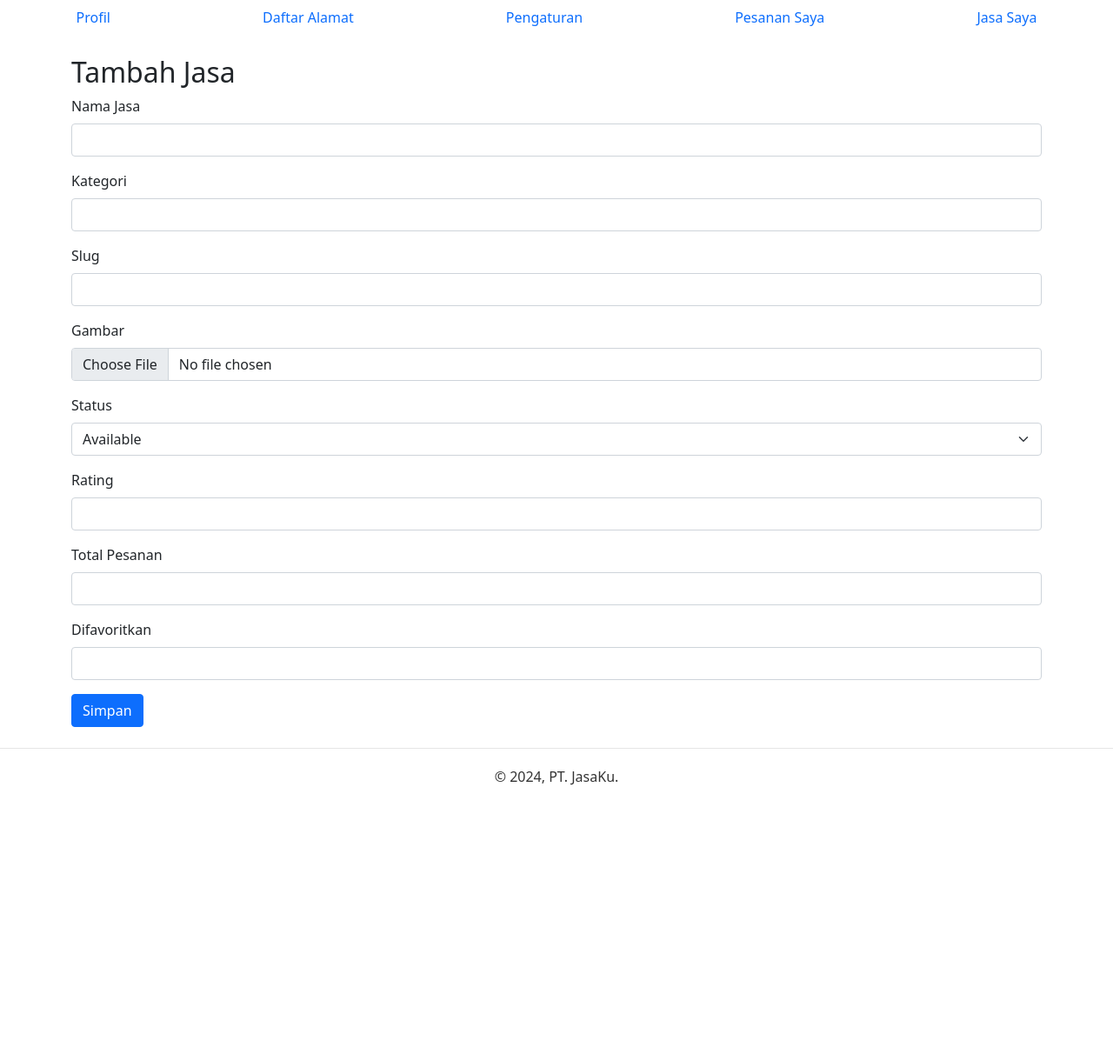
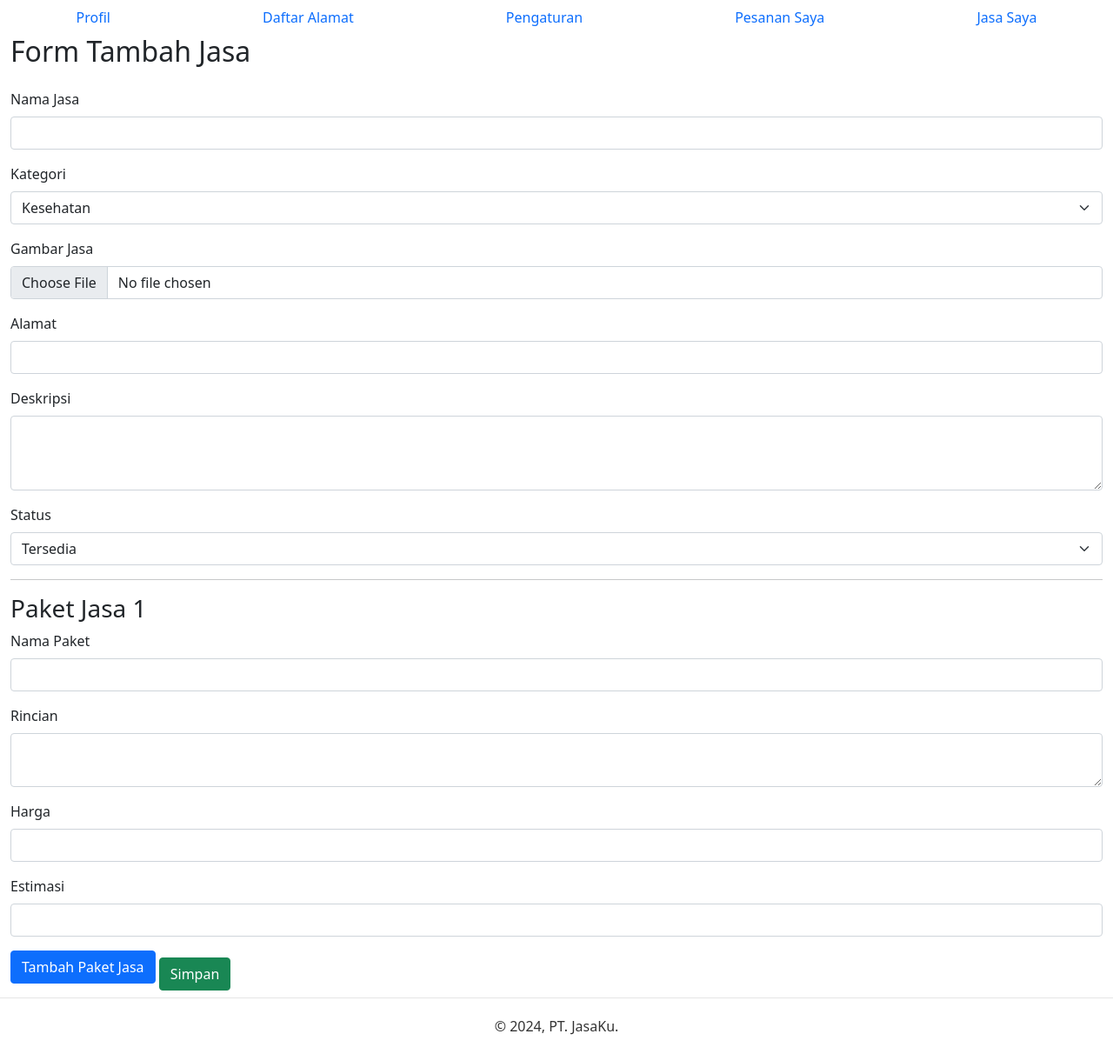
Before and after one commit to Erdeatha/JasaKu, a CodeIgniter 4 app: the page made by app/Views/jasa/tambah.php in a window 1280 px wide. Shown: the part 57-1269 px from the top of the page at 87% size. Before the commit the page ends 960 px from the top, so only its background shows below. Run offline with PHP 8.4 and a stand-in for CodeIgniter, Linux system fonts and the light colour scheme; the template is opened without the code that fills it, so the values that code supplies are empty; some libraries are stand-ins or nearby versions.

Commit message:
fix profil, add jasa

```diff
--- a/app/Config/Routes.php
+++ b/app/Config/Routes.php
@@ -40,6 +40,8 @@ $routes->get('/pesananSaya', 'PesananController::pesananSaya');
 $routes->post('/pesanan/cancel/(:num)', 'PesananController::cancel/$1');
 
 $routes->get('/jasaSaya', 'Jasa\Jasa::index');
+$routes->get('jasa', 'Jasa\Jasa::index');
+
 
 $routes->get('/profil', 'User\Profil::index');
 $routes->post('/profil/uploadFoto', 'User\Profil::uploadFoto');
@@ -48,4 +50,6 @@ $routes->post('/profil/update/(:num)', 'User\Profil::update/$1');
 $routes->get('/jasa/tambah', 'Jasa\Jasa::tambah');
 $routes->post('/jasa/tambah', 'Jasa\Jasa::tambah');
 
+$routes->delete('/jasa/hapus/(:num)', 'Jasa\Jasa::hapus/$1');
+
 $routes->get('/logout', 'Login::logout');
--- a/app/Controllers/User/Profil.php
+++ b/app/Controllers/User/Profil.php
@@ -93,7 +93,7 @@ class Profil extends BaseController
                 unlink(ROOTPATH . 'public/assets/images/profile/' . $oldPhoto);
             }
         } else {
-            $newName = $this->request->getVar('foto_profil_lama');
+            $newName = $this->request->getVar('foto_profil_lama') ?: null;
         }
 
         // Save profile data to database
--- a/app/Views/jasa/tambah.php
+++ b/app/Views/jasa/tambah.php
@@ -2,47 +2,104 @@
 
 <?= $this->section('content'); ?>
 
-<div class="container py-4">
-    <h2>Tambah Jasa</h2>
-    <form action="/jasa/tambah" method="post" enctype="multipart/form-data">
-        <?= csrf_field(); ?>
+<div class="container-fluid" style="min-height: 100vh">
+    <div class="d-flex justify-content-between align-items-center mb-3">
+        <h2>Form Tambah Jasa</h2>
+    </div>
+
+    <form action="<?= base_url('/jasa/tambah') ?>" method="post" enctype="multipart/form-data">
         <div class="mb-3">
             <label for="nama" class="form-label">Nama Jasa</label>
-            <input type="text" id="nama" name="nama" class="form-control" required>
+            <input type="text" class="form-control" id="nama" name="nama" required>
         </div>
         <div class="mb-3">
             <label for="kategori" class="form-label">Kategori</label>
-            <input type="text" id="kategori" name="kategori" class="form-control" required>
+            <select class="form-select" id="kategori" name="kategori" required>
+                <option value="Kesehatan">Kesehatan</option>
+                <option value="Pendidikan">Pendidikan</option>
+                <option value="Kebersihan">Kebersihan</option>
+                <option value="Konstruksi">Konstruksi</option>
+                <option value="Teknologi">Teknologi</option>
+            </select>
         </div>
         <div class="mb-3">
-            <label for="slug" class="form-label">Slug</label>
-            <input type="text" id="slug" name="slug" class="form-control" required>
+            <label for="gambar" class="form-label">Gambar Jasa</label>
+            <input type="file" class="form-control" id="gambar" name="gambar" required>
         </div>
         <div class="mb-3">
-            <label for="gambar" class="form-label">Gambar</label>
-            <input type="file" id="gambar" name="gambar" class="form-control">
+            <label for="alamat" class="form-label">Alamat</label>
+            <input type="text" class="form-control" id="alamat" name="alamat">
+        </div>
+        <div class="mb-3">
+            <label for="deskripsi" class="form-label">Deskripsi</label>
+            <textarea class="form-control" id="deskripsi" name="deskripsi" rows="3" required></textarea>
         </div>
         <div class="mb-3">
             <label for="status" class="form-label">Status</label>
-            <select id="status" name="status" class="form-select" required>
-                <option value="available">Available</option>
-                <option value="unavailable">Unavailable</option>
+            <select class="form-select" id="status" name="status" required>
+                <option value="tersedia">Tersedia</option>
+                <option value="tidak_tersedia">Tidak Tersedia</option>
             </select>
         </div>
-        <div class="mb-3">
-            <label for="rating" class="form-label">Rating</label>
-            <input type="number" step="0.1" id="rating" name="rating" class="form-control" required>
+
+        <!-- Paket Jasa -->
+        <div id="paket_jasa">
+            <hr>
+            <h3>Paket Jasa 1</h3>
+            <div class="mb-3">
+                <label for="nama_paket_1" class="form-label">Nama Paket</label>
+                <input type="text" class="form-control" id="nama_paket_1" name="paket_jasa[0][nama]" required>
+            </div>
+            <div class="mb-3">
+                <label for="rincian_1" class="form-label">Rincian</label>
+                <textarea class="form-control" id="rincian_1" name="paket_jasa[0][rincian]" required></textarea>
+            </div>
+            <div class="mb-3">
+                <label for="harga_1" class="form-label">Harga</label>
+                <input type="text" class="form-control" id="harga_1" name="paket_jasa[0][harga]" required>
+            </div>
+            <div class="mb-3">
+                <label for="estimasi_1" class="form-label">Estimasi</label>
+                <input type="text" class="form-control" id="estimasi_1" name="paket_jasa[0][estimasi]" required>
+            </div>
         </div>
-        <div class="mb-3">
-            <label for="total_pesanan" class="form-label">Total Pesanan</label>
-            <input type="number" id="total_pesanan" name="total_pesanan" class="form-control" required>
-        </div>
-        <div class="mb-3">
-            <label for="difavoritkan" class="form-label">Difavoritkan</label>
-            <input type="number" id="difavoritkan" name="difavoritkan" class="form-control" required>
-        </div>
-        <button type="submit" class="btn btn-primary">Simpan</button>
+
+        <button type="button" class="btn btn-primary mb-3" onclick="tambahPaket()">Tambah Paket Jasa</button>
+
+        <button type="submit" class="btn btn-success">Simpan</button>
     </form>
+
 </div>
 
+<script>
+    let nextPaket = 1;
+
+    function tambahPaket() {
+        nextPaket++;
+        const div = document.createElement('div');
+        div.classList.add('paket_jasa');
+        div.innerHTML = `
+            <hr>
+            <h3>Paket Jasa ${nextPaket}</h3>
+            <div class="mb-3">
+                <label for="nama_paket_${nextPaket}" class="form-label">Nama Paket</label>
+                <input type="text" class="form-control" id="nama_paket_${nextPaket}" name="paket_jasa[${nextPaket}][nama]" required>
+            </div>
+            <div class="mb-3">
+                <label for="rincian_${nextPaket}" class="form-label">Rincian</label>
+                <textarea class="form-control" id="rincian_${nextPaket}" name="paket_jasa[${nextPaket}][rincian]" required></textarea>
+            </div>
+            <div class="mb-3">
+                <label for="harga_${nextPaket}" class="form-label">Harga</label>
+                <input type="text" class="form-control" id="harga_${nextPaket}" name="paket_jasa[${nextPaket}][harga]" required>
+            </div>
+            <div class="mb-3">
+                <label for="estimasi_${nextPaket}" class="form-label">Estimasi</label>
+                <input type="text" class="form-control" id="estimasi_${nextPaket}" name="paket_jasa[${nextPaket}][estimasi]" required>
+            </div>
+        `;
+        document.getElementById('paket_jasa').appendChild(div);
+    }
+</script>
+
 <?= $this->endSection(); ?>
```
Also changed, not shown: app/Controllers/Jasa/Jasa.php (+35 -10 lines), app/Models/JasaModel.php (+64 -14 lines), app/Views/jasa/main.php (+18 -9 lines), public/assets/images/profile/1719323643_3db43db0cf954b545bb2.png (deleted), public/assets/images/profile/1719414275_6b5ec936a7aef68edaaa.png (added), public/assets/images/profile/1719414302_b0ad4aad730ae484a64a.png (added).
